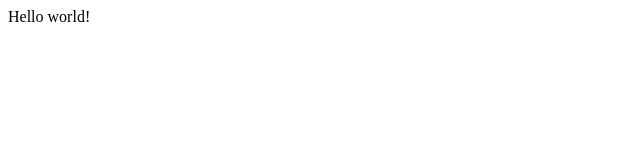
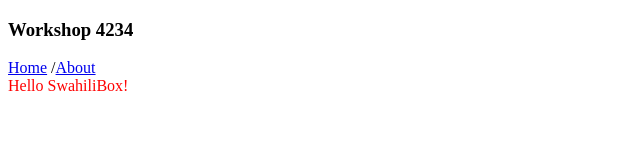
Before and after one commit to theanxy/workshop-gatsby, a Gatsby site: page / in a window 1280 px wide. Shown: the whole page, without its empty margins (0-640 px from the left). Built offline with nearby package versions, Linux system fonts and the light colour scheme; Gatsby itself is replaced by a stand-in of ours.

Commit message:
Initial files

```diff
--- /dev/null
+++ b/src/components/header.js
@@ -0,0 +1,20 @@
+import React from "react"
+import { Link } from "gatsby"
+
+export default props => (
+  <header>
+    <h3>
+      Workshop{" "}
+      {props.workshopNumber}
+    </h3>
+    <nav>
+      <Link to={"/"}>
+        Home
+      </Link>{" "}
+      /
+      <Link to={"/about"}>
+        About
+      </Link>
+    </nav>
+  </header>
+)
--- a/src/pages/index.js
+++ b/src/pages/index.js
@@ -1,3 +1,16 @@
 import React from "react"
+import Header from "../components/header"
 
-export default () => <div>Hello world!</div>
+export default () => (
+  <>
+    <Header
+      workshopNumber={4234}
+      newProperty={"Testing"}
+    />
+    <div
+      style={{ color: "red" }}
+    >
+      Hello SwahiliBox!
+    </div>
+  </>
+)
```
Also changed, not shown: src/pages/about.js (added, +15 -0 lines), 1 other file.
